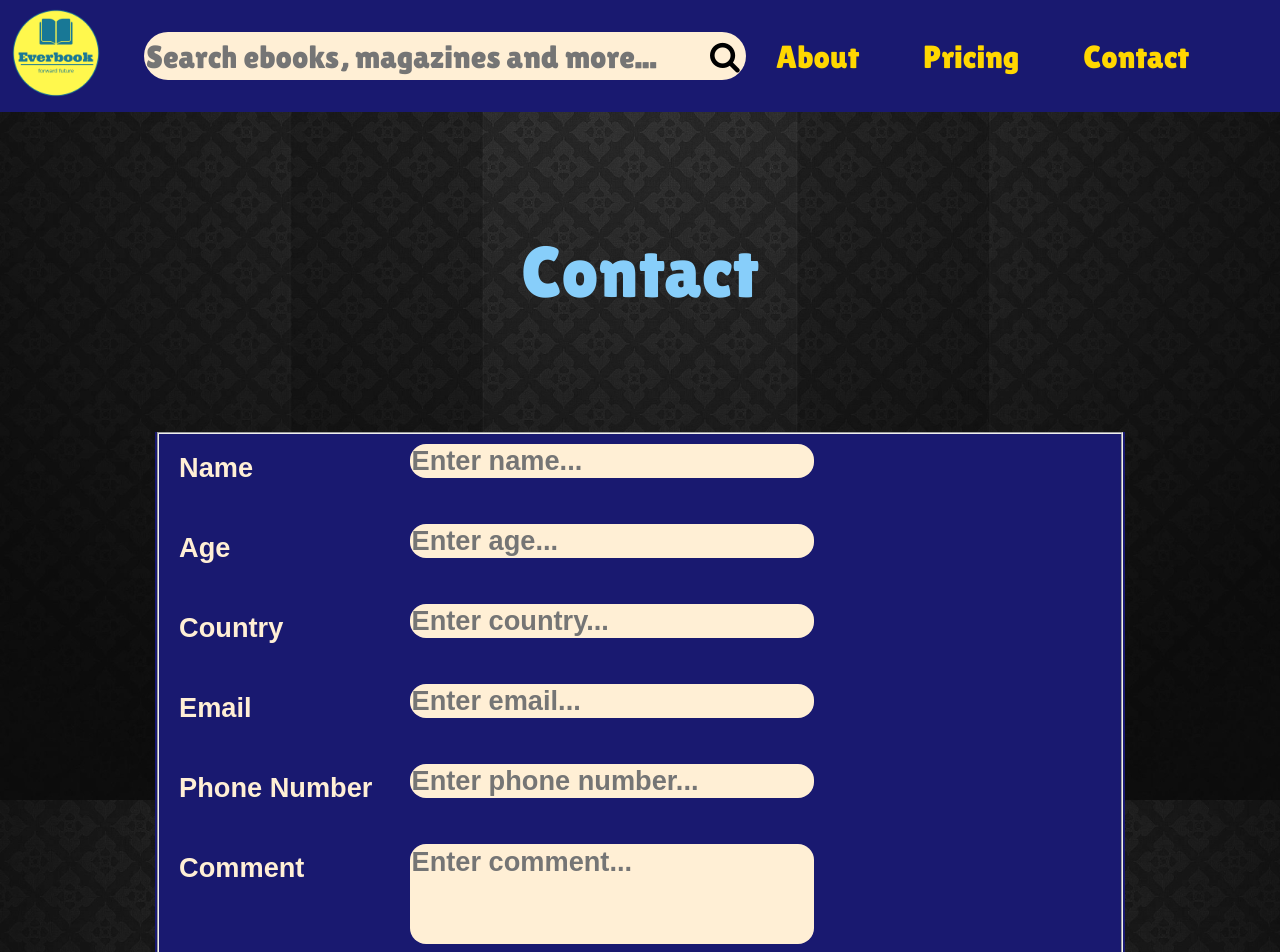
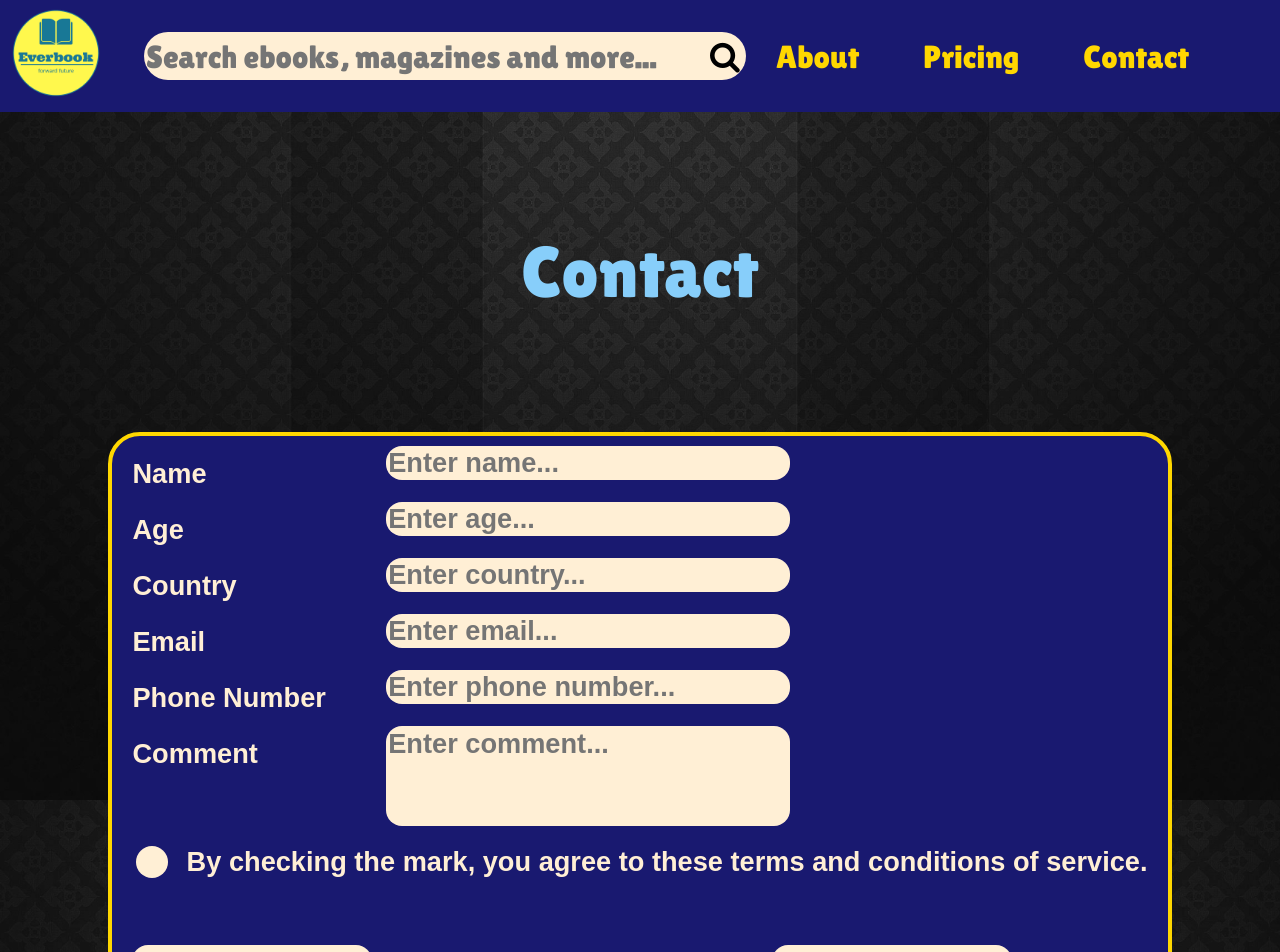
Before and after one commit to minhtai0611/demo-project-1, a React (Vite) app: page /contact in a window 1280 px wide. Shown: the top 952 px of the page. Built offline with nearby package versions, Linux system fonts and the light colour scheme; a web font is replaced by a local one.

Commit message:
demo-project-1

```diff
--- a/src/ContactComponent/Contact.jsx
+++ b/src/ContactComponent/Contact.jsx
@@ -93,7 +93,7 @@ export default function Contact() {
                                 type="checkbox"
                                 required
                             />
-                            By ticking the box, you agree to these terms and condition of
+                            &nbsp;&nbsp;By checking the mark, you agree to these terms and conditions of
                             service.
                         </label>
                         <div>
--- a/src/ContactComponent/Contact.module.css
+++ b/src/ContactComponent/Contact.module.css
@@ -23,17 +23,21 @@
   text-align: justify;
   /* margin: -5rem 10rem; */
 }
-.section{
+.section {
   display: flex;
   flex-grow: inherit;
   justify-content: center;
 }
 .form {
-  line-height: 3rem;
-  background-color:midnightblue;
+  line-height: 3.5rem;
+  background-color: midnightblue;
+  outline: none;
+  border-radius: 2rem;
+  border: 0.3rem solid gold;
 }
 
-.form input, .form textarea{
+.form input,
+.form textarea {
   /* display: inline-block;
   align-items: stretch; */
   background-color: papayawhip;
@@ -42,19 +46,30 @@
   color: black;
   border-radius: 1rem;
 }
-.form textarea{
+.form textarea {
   resize: none;
 }
-.form input[type="checkbox"]{
+.form input[type="checkbox"] {
+  position: relative;
   cursor: pointer;
-  width: 1rem;
-  height: 1rem;
-  margin-top: 3rem;
+  margin-top: 8rem;
+  appearance: none;
+  width: 2rem;
+  height: 2rem;
+  text-align: center;
+  display: inline-block;
+  vertical-align: middle;
+  bottom: 4rem;
 }
-.form input[type="checkbox"]:checked{
-  color:mediumspringgreen
+.form input[type="checkbox"]:checked {
+  background-color: #1e90ff;
 }
-.form input[type="number"]::-webkit-inner-spin-button,.form input[type="number"]::-webkit-outer-spin-button{
+.form input[type="checkbox"]:checked:after {
+  content: "\2713";
+  color: papayawhip;
+}
+.form input[type="number"]::-webkit-inner-spin-button,
+.form input[type="number"]::-webkit-outer-spin-button {
   appearance: none;
   margin: 0;
 }
@@ -62,27 +77,38 @@
   position: relative;
   display: block;
   overflow: visible;
-  margin-bottom: 2rem;
+  /* margin-bottom: 2rem; */
 }
-.form label input:not(input[type="checkbox"]), .form label textarea{
+.form label input:not(input[type="checkbox"]),
+.form label textarea {
   position: absolute;
   top: 0;
   left: 25%;
-  width:25rem;
+  width: 25rem;
 }
-.form div{
+.form div {
   display: flex;
   gap: 25rem;
 }
-.form div input[type="submit"],.form div input[type="reset"]{
-  width:15rem;
-  height:3rem;
-  text-align:center;
+.form div input[type="submit"],
+.form div input[type="reset"] {
+  width: 15rem;
+  height: 3rem;
+  text-align: center;
   align-items: center;
   justify-content: center;
   font-size: 2rem;
 }
-.form div input[type="submit"]:hover,.form div input[type="reset"]:hover{
-  background-color:dodgerblue;
-  color:papayawhip
+.form div input[type="submit"]:hover,
+.form div input[type="reset"]:hover {
+  background-color: dodgerblue;
+  color: papayawhip;
 }
+.form fieldset {
+  margin-inline-start: 0;
+  margin-inline-end: 0;
+  border-bottom-width: 0;
+  border-top-width: 0;
+  border-left-width: 0;
+  border-right-width: 0;
+}
```
